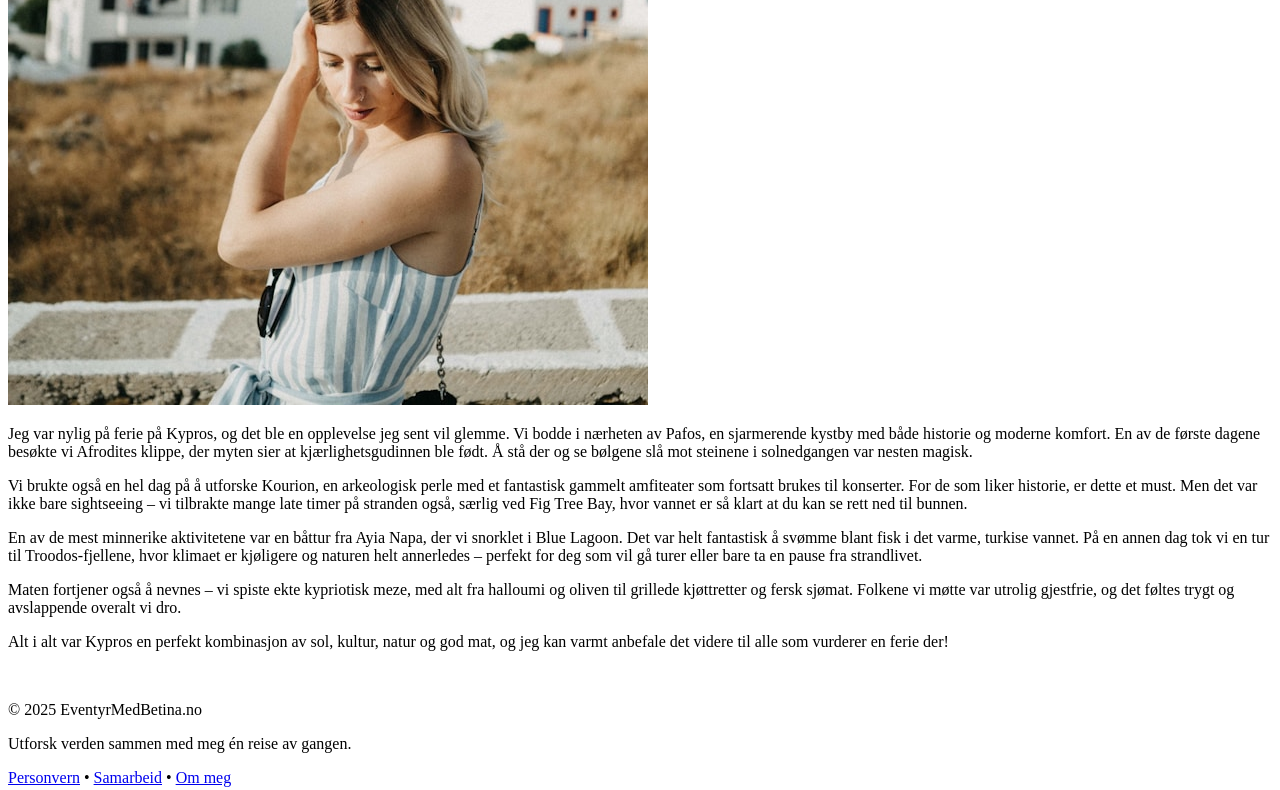
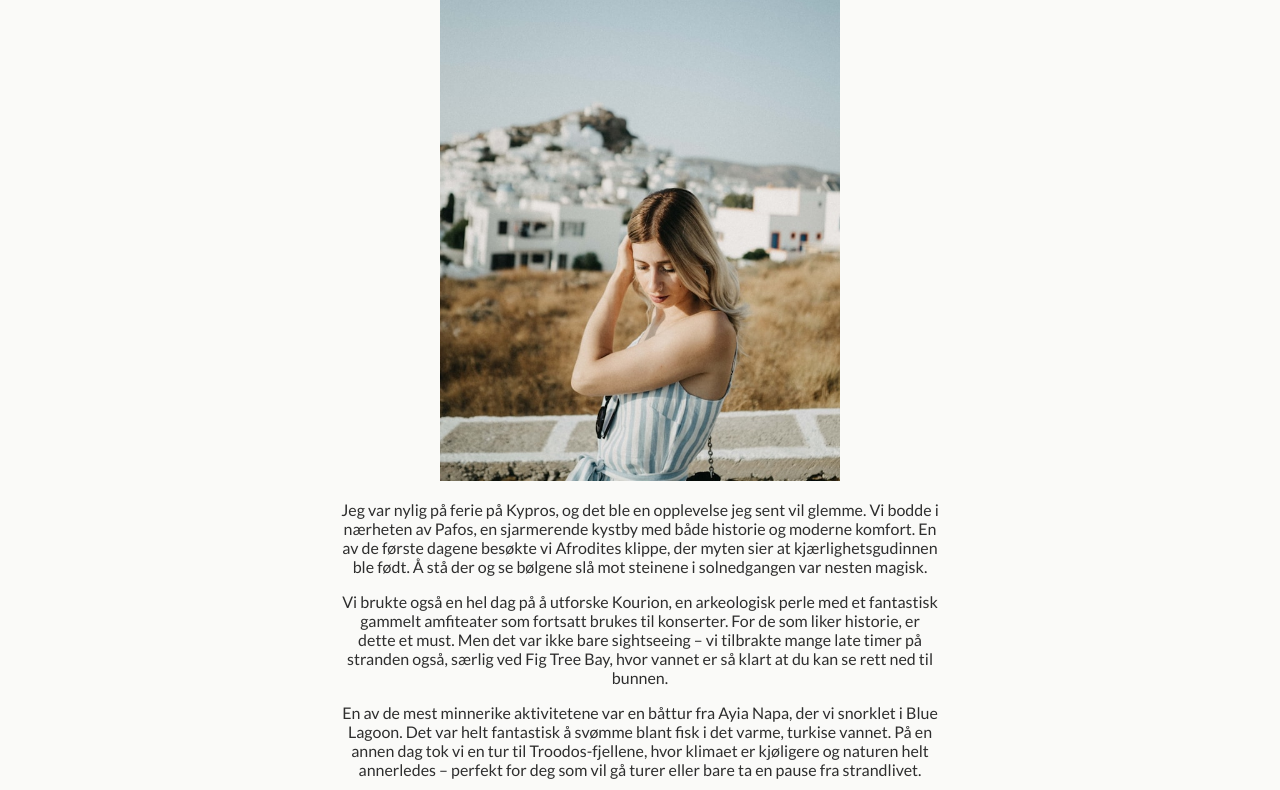
Before and after one commit to Betina9/New-website, a plain HTML site: page index.html in a window 1280 px wide. Shown: the part 2010-2800 px from the top of the page. Drawn offline with Linux system fonts and the light colour scheme.

Commit message:
added html and styling

```diff
--- a/index.html
+++ b/index.html
@@ -3,16 +3,23 @@
   <head>
     <meta charset="UTF-8" />
     <meta name="viewport" content="width=device-width, initial-scale=1.0" />
+    <link rel="stylesheet" href="styles.css" />
+    <link
+      href="https://fonts.googleapis.com/css2?family=Lato:wght@400;700&display=swap"
+      rel="stylesheet"
+    />
     <title>Kypros</title>
   </head>
   <body>
     <header>
       <h1>Kypros!</h1>
     </header>
-    <main>
+    <br />
+    <div class="main">
       <h2>Fakta om Kypros</h2>
       <img
-        src="dole777-tIaNbmLed1M-unsplash.jpg"
+        id="flag"
+        src="./aboodi-vesakaran-xsvM6HdXvuw-unsplash.jpg"
         alt="Kypros flagg som blafrer i vinden"
       />
       <p>Her er en liste med 5 fakta:</p>
@@ -42,8 +49,10 @@
           avansert bosetning helt tilbake til steinalderen.
         </li>
       </ul>
+      <br />
       <h2>Reise til Kypros</h2>
       <img
+        class="landskap"
         src="dimitris-kiriakakis-3DaAGvbpTVA-unsplash.jpg"
         alt="Flott strand på Kypros med blått vann"
       />
@@ -66,8 +75,10 @@
         slutt: husk pass, reiseforsikring og solkrem – og gled deg til en
         avslappende, varm og opplevelsesrik tur!
       </p>
+      <br />
       <h2>Min erfaring fra å reise dit</h2>
       <img
+        class="girl"
         src="lefteris-kallergis-Gg2efOXbog8-unsplash.jpg"
         alt="Jente med hvit og blå kjole forran Kyprotiske hus"
       />
@@ -103,17 +114,16 @@
         mat, og jeg kan varmt anbefale det videre til alle som vurderer en ferie
         der!
       </p>
-    </main>
+    </div>
     <br />
     <footer>
       <p>© 2025 EventyrMedBetina.no</p>
-      <p>Utforsk verden sammen med meg én reise av gangen.</p>
+      <p>Utforsk verden sammen med meg, én reise av gangen.</p>
       <p>
         <a href="/personvern">Personvern</a> •
         <a href="/samarbeid">Samarbeid</a> •
         <a href="/om-meg">Om meg</a>
       </p>
-      <p><a></a>Personvern • Samarbeid • Om meg</p>
     </footer>
   </body>
 </html>
--- /dev/null
+++ b/styles.css
@@ -0,0 +1,37 @@
+body {
+  background-color: #fafaf8;
+  color: #2e2e2e;
+  font-family: "Lato", sans-serif;
+  padding: 0;
+  margin: 0;
+}
+header {
+  background-color: #d57800;
+  text-align: center;
+  padding: 30px 0;
+  width: 100vw;
+  border-bottom: 5px solid #2e2e2e;
+}
+footer {
+  background-color: #6a8531;
+  text-align: center;
+  padding: 30px 0;
+  width: 100vw;
+  border-top: 5px solid #2e2e2e;
+}
+#flag {
+  width: 300px;
+}
+.landskap {
+  width: 500px;
+}
+.girl {
+  width: 400px;
+}
+.main {
+  text-align: center;
+  max-width: 600px;
+  margin: 0 auto;
+  padding: 20px;
+  line-height: 1, 6;
+}
```
Also changed, not shown: aboodi-vesakaran-xsvM6HdXvuw-unsplash.jpg (added), dole777-tIaNbmLed1M-unsplash.jpg (deleted).
